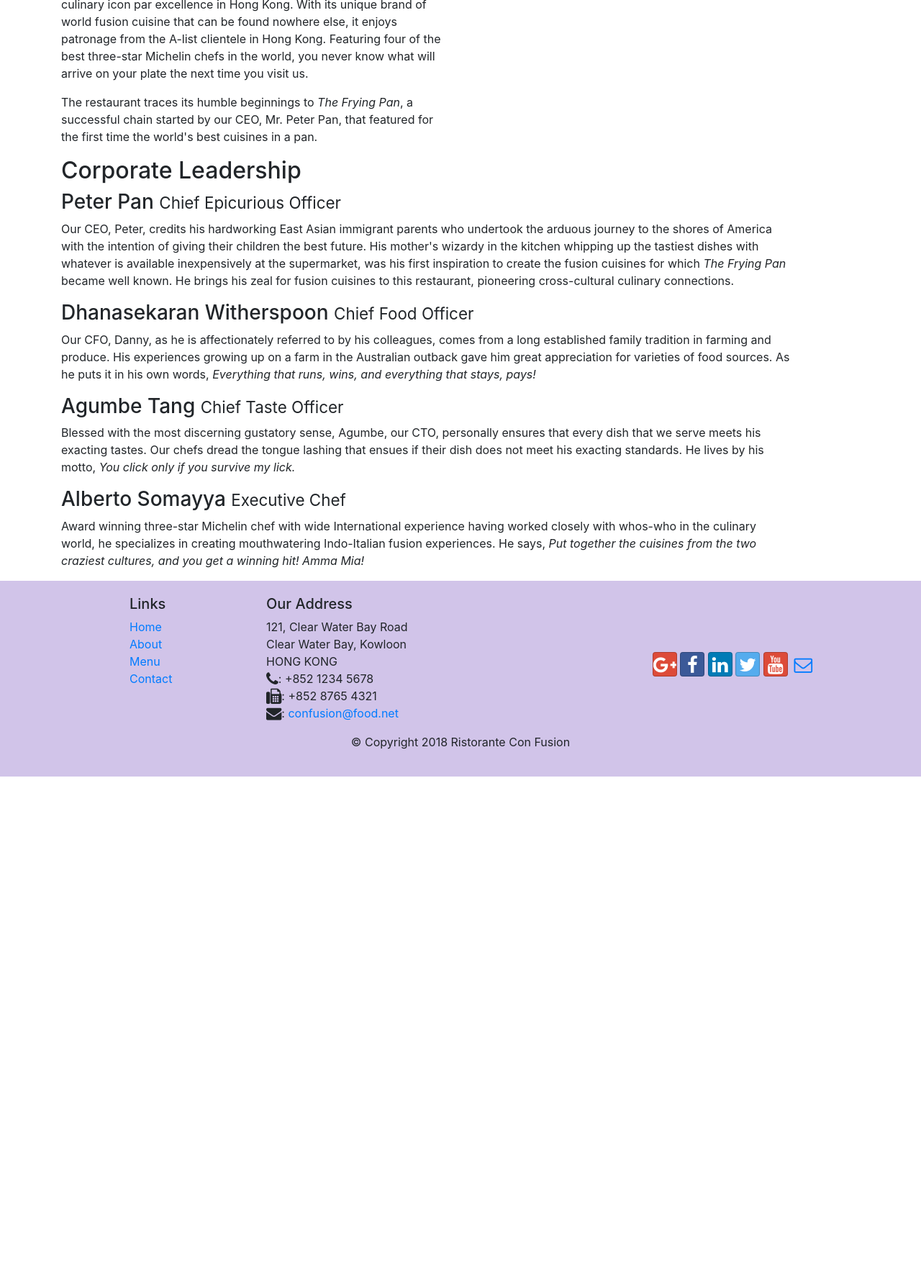
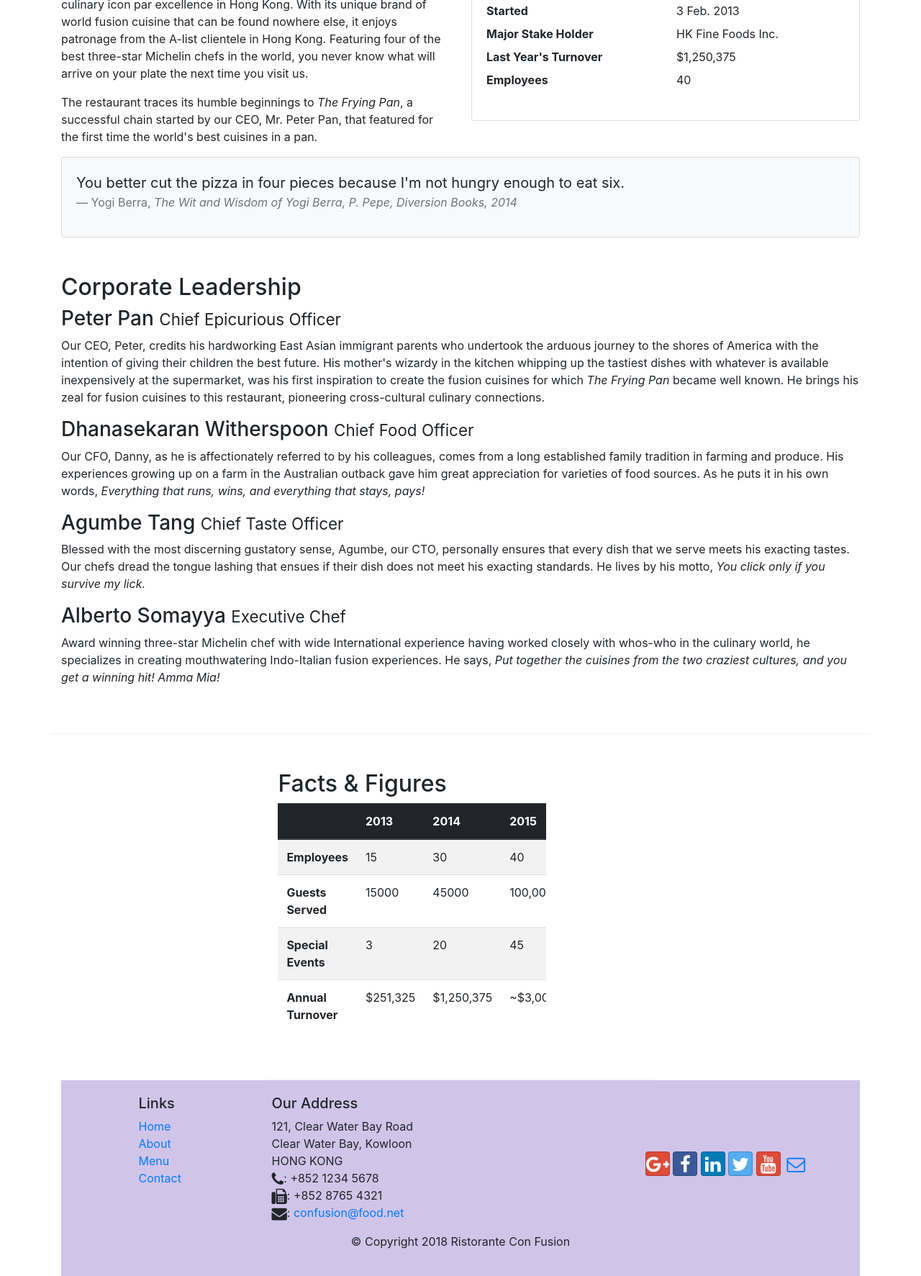
Before and after one commit to Scathdullir/Bootstrap-Course, a website: page aboutus.html in a window 1280 px wide. Shown: the part 541-2314 px from the top of the page at 72% size. Before the commit the page ends 1620 px from the top, so only its background shows below. Drawn offline with nearby package versions, Linux system fonts and the light colour scheme.

Commit message:
bootstrap cards

```diff
--- a/aboutus.html
+++ b/aboutus.html
@@ -68,13 +68,39 @@
                 <p>Started in 2010, Ristorante con Fusion quickly established itself as a culinary icon par excellence in Hong Kong. With its unique brand of world fusion cuisine that can be found nowhere else, it enjoys patronage from the A-list clientele in Hong Kong.  Featuring four of the best three-star Michelin chefs in the world, you never know what will arrive on your plate the next time you visit us.</p>
                 <p>The restaurant traces its humble beginnings to <em>The Frying Pan</em>, a successful chain started by our CEO, Mr. Peter Pan, that featured for the first time the world's best cuisines in a pan.</p>
             </div>
-            <div>
+            <div class="col-12 col-sm-6">
+                <div class="card">
+                    <h3 class="card-header bg-primary text-white">Facts At a Glance</h3>
+                    <div class="card-body">
+                        <dl class="row">
+                            <dt class="col-6">Started</dt>
+                            <dd class="col-6">3 Feb. 2013</dd>
+                            <dt class="col-6">Major Stake Holder</dt>
+                            <dd class="col-6">HK Fine Foods Inc.</dd>
+                            <dt class="col-6">Last Year's Turnover</dt>
+                            <dd class="col-6">$1,250,375</dd>
+                            <dt class="col-6">Employees</dt>
+                            <dd class="col-6">40</dd>
+                        </dl>
+                    </div>
+                </div>
             </div>
-        </div>
 
+            <div class="col-12">
+                <div class="card card-body bg-light">
+                    <blockquote class="blockquote">
+                        <p class="mb-0">You better cut the pizza in four pieces because
+                            I'm not hungry enough to eat six.</p>
+                        <footer class="blockquote-footer">Yogi Berra,
+                            <cite title="Source Title">The Wit and Wisdom of Yogi Berra,
+                            P. Pepe, Diversion Books, 2014</cite>
+                        </footer>
+                    </blockquote>
+                </div>
+            </div>
 
-        <div class="row">
-            <div class ="col-11">
+        <div class="row row-content">
+            <div class ="col-12">
                 <h2>Corporate Leadership</h2>
                 <h3>Peter Pan <small>Chief Epicurious Officer</small></h3>
                 <p class="d-none d-sm-block">Our CEO, Peter, credits his hardworking East Asian immigrant parents who undertook the arduous journey to the shores of America with the intention of giving their children the best future. His mother's wizardy in the kitchen whipping up the tastiest dishes with whatever is available inexpensively at the supermarket, was his first inspiration to create the fusion cuisines for which <em>The Frying Pan</em> became well known. He brings his zeal for fusion cuisines to this restaurant, pioneering cross-cultural culinary connections.</p>
@@ -86,6 +112,52 @@
                 <p class="d-none d-sm-block">Award winning three-star Michelin chef with wide International experience having worked closely with whos-who in the culinary world, he specializes in creating mouthwatering Indo-Italian fusion experiences. He says, <em>Put together the cuisines from the two craziest cultures, and you get a winning hit! Amma Mia!</em></p>
             </div>
        </div>
+
+    <div class="row row-content">
+        <div class="col-12 col-sm-9">
+            <h2>Facts &amp; Figures</h2>
+            <div class="table-responsive">
+                <table class="table table-striped">
+                    <thead class="thead-dark">
+                        <tr>
+                            <th>&nbsp;</th>
+                            <th>2013</th>
+                            <th>2014</th>
+                            <th>2015</th>
+                        </tr>
+                    </thead>
+                    <tbody>
+                        <tr>
+                            <th>Employees</th>
+                            <td>15</td>
+                            <td>30</td>
+                            <td>40</td>
+                        </tr>
+                        <tr>
+                            <th>Guests Served</th>
+                            <td>15000</td>
+                            <td>45000</td>
+                            <td>100,000</td>
+                        </tr>
+                        <tr>
+                            <th>Special Events</th>
+                            <td>3</td>
+                            <td>20</td>
+                            <td>45</td>
+                        </tr>
+                        <tr>
+                            <th>Annual Turnover</th>
+                            <td>$251,325</td>
+                            <td>$1,250,375</td>
+                            <td>~$3,000,000</td>
+                        </tr>
+                    </tbody>
+                </table>
+            </div>
+        </div>
+         <div class="col-12 col-sm-3">
+        </div>
+   </div>
 
     </div>
 
```
